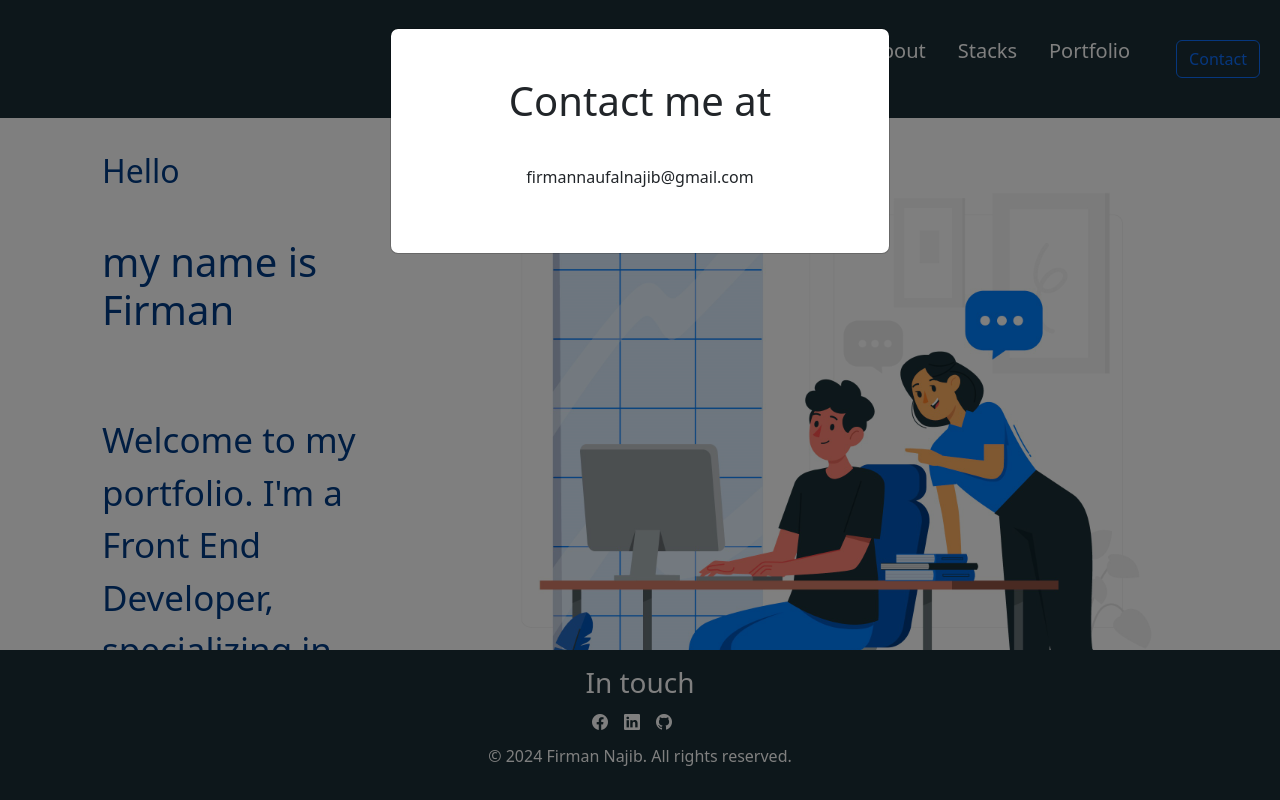
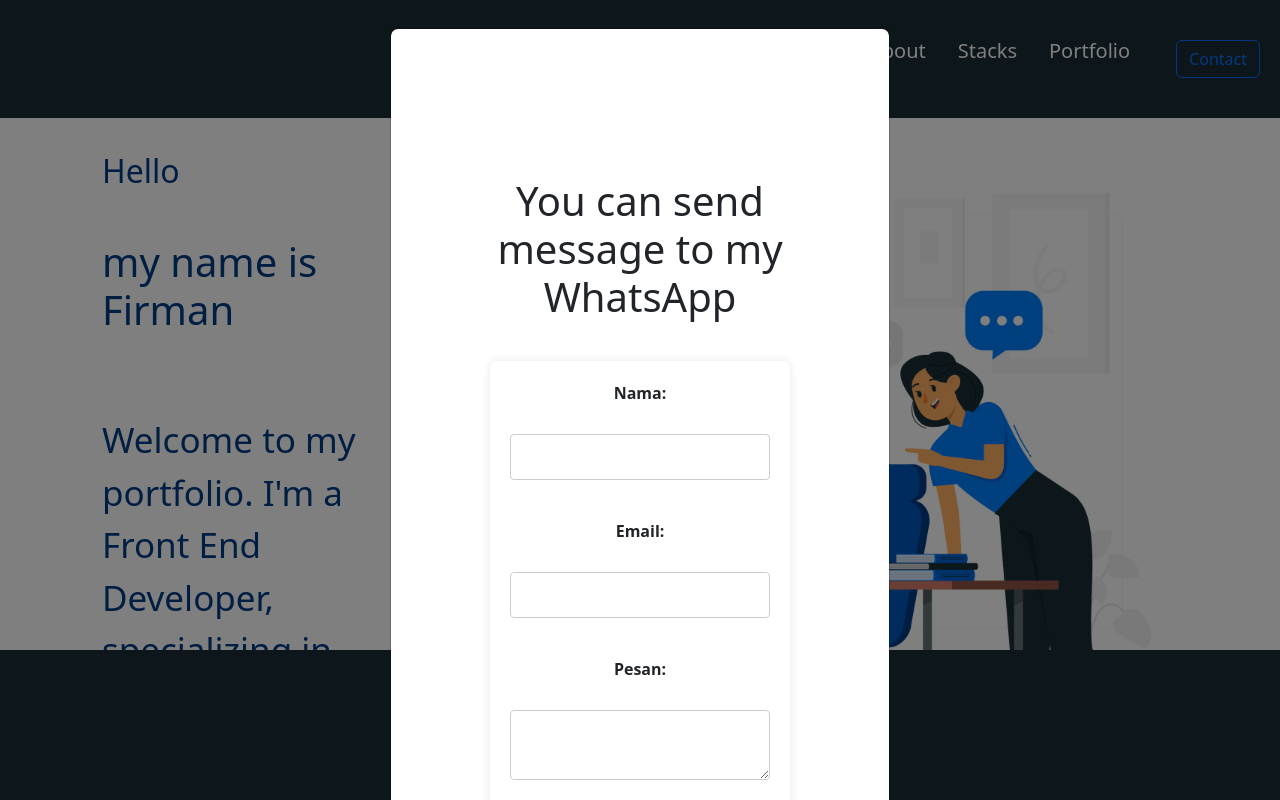
Before and after one commit to FirmanNaufalNajib/Portfolio-Dibimbing, a plain HTML site: page index.html in a window 1280 px wide. Both pictures are taken after a click on the button "Contact". Shown: the top 800 px of the page. Drawn offline with nearby package versions, Linux system fonts and the light colour scheme.

Commit message:
add contact

```diff
--- a/index.html
+++ b/index.html
@@ -80,7 +80,7 @@
       </div>
    </section>
 
-    <section id="portofolio">
+    <section id="portfolio">
         <h1>Portfolio</h1>
 
         <div class="gallery container-fluid">
@@ -110,9 +110,6 @@
         </div>
     </section>
 
-
-
-
     <!-- Modal -->
     <div class="modal fade" id="exampleModal" tabindex="-1" aria-labelledby="exampleModalLabel" aria-hidden="true">
       <div class="modal-dialog">
@@ -120,8 +117,22 @@
           <div class="modal-body">
 
             <section id="contact">
-              <h1>Contact me at</h1>
-              <p>firmannaufalnajib@gmail.com</p>
+              <h1>You can send message to my WhatsApp</h1>
+
+              <div class="contact-form">
+              <form onsubmit="sendToWhatsApp(); return false;">
+                <label for="name">Nama:</label><br>
+                <input type="text" id="name" name="name" required><br>
+                <label for="email">Email:</label><br>
+                <input type="email" id="email" name="email" required><br>
+                <label for="message">Pesan:</label><br>
+                <textarea id="message" name="message" required></textarea><br>
+                <input type="submit" value="Kirim">
+            </form>
+            </div>
+            <p>or</p>
+            <p>send email to <b>firmannaufalnajib@gmail.com</b></p>
+
 
           </section>
 
@@ -129,8 +140,6 @@
       </div>
     </div>
   </div>
-
-
 
     <footer >
         <div>
@@ -141,9 +150,7 @@
             <a href="https://github.com/FirmanNaufalNajib" class="text-emphasis me-3"><i class="bi bi-github" style="color: #fff;"></i></a>
         </div>
 
-          <p>&copy; 2024 Firman Najib. All rights reserved.</p>
-
-
+        <p>&copy; 2024 Firman Najib. All rights reserved.</p>
     </footer>
     <script src="scripts.js"></script>
     <script src="https://cdn.jsdelivr.net/npm/bootstrap@5.3.3/dist/js/bootstrap.bundle.min.js" integrity="sha384-YvpcrYf0tY3lHB60NNkmXc5s9fDVZLESaAA55NDzOxhy9GkcIdslK1eN7N6jIeHz" crossorigin="anonymous"></script>
--- a/scripts.js
+++ b/scripts.js
@@ -2,3 +2,19 @@ document.querySelector('form').addEventListener('submit', function(event) {
   event.preventDefault();
   alert('Your message has been sent!');
 });
+
+
+function sendToWhatsApp() {
+  var name = document.getElementById("name").value;
+  var email = document.getElementById("email").value;
+  var message = document.getElementById("message").value;
+
+  var phoneNumber = '6281214790789'; // Ganti dengan nomor WhatsApp tujuan Anda
+
+  var whatsappURL = `https://wa.me/${phoneNumber}?text=` +
+      `Nama: ${encodeURIComponent(name)}%0A` +
+      `Email: ${encodeURIComponent(email)}%0A` +
+      `Pesan: ${encodeURIComponent(message)}`;
+
+  window.open(whatsappURL, '_blank');
+}
--- a/styles.css
+++ b/styles.css
@@ -180,8 +180,6 @@ footer {
   max-width: 500px;
   max-height: 400px;
   border-radius: 50%;
-
-
 }
 
 /* stacks */
@@ -203,17 +201,63 @@ footer {
 
 /* portofolio */
 
-#portofolio {
+#portfolio {
   justify-content: center;
   align-items: center;
   gap: 10px;
   margin-top: 100px;
   color: #01295a;
-
 }
 
 .card {
-
   transition: all 0.3s ease;
   background-color: #013b84;
 }
+
+
+/* form contanct */
+#contact {
+  display: flex;
+  flex-direction: column;
+  justify-content: center;
+  align-items: center;
+  margin-top: 100px;
+}
+
+.contact-form {
+  background: #fff;
+  padding: 20px;
+  box-shadow: 0 0 10px rgba(0,0,0,0.1);
+  border-radius: 8px;
+  width: 300px;
+}
+.contact-form h2 {
+  margin-top: 0;
+}
+.contact-form label {
+  display: block;
+  margin-bottom: 5px;
+  font-weight: bold;
+}
+.contact-form input[type="text"],
+.contact-form input[type="email"],
+.contact-form textarea {
+  width: 100%;
+  padding: 10px;
+  margin-bottom: 15px;
+  border: 1px solid #ccc;
+  border-radius: 4px;
+  box-sizing: border-box;
+}
+.contact-form input[type="submit"] {
+  background: #4CAF50;
+  color: #fff;
+  padding: 10px;
+  border: none;
+  border-radius: 4px;
+  cursor: pointer;
+  width: 100%;
+}
+.contact-form input[type="submit"]:hover {
+  background: #45a049;
+}
```
Also changed, not shown: 1 other file.
